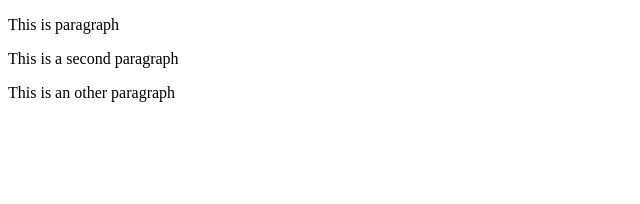
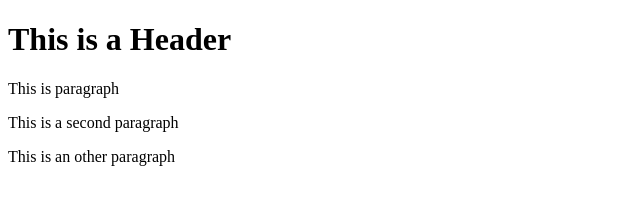
Before and after one commit to camara94/git-test, a website: page index.html in a window 1280 px wide. Shown: the whole page, without its empty margins (0-640 px from the left). Drawn offline with Linux system fonts and the light colour scheme.

Commit message:
four commit

```diff
--- a/index.html
+++ b/index.html
@@ -2,6 +2,7 @@
 <html>
     <head></head>
     <body>
+        <h1>This is a Header</h1>
         <p>This is paragraph</p>
         <p>This is a second paragraph</p>
         <p>This is an other paragraph</p>
```
Also changed, not shown: package.json (added, +24 -0 lines), 2 other files.
